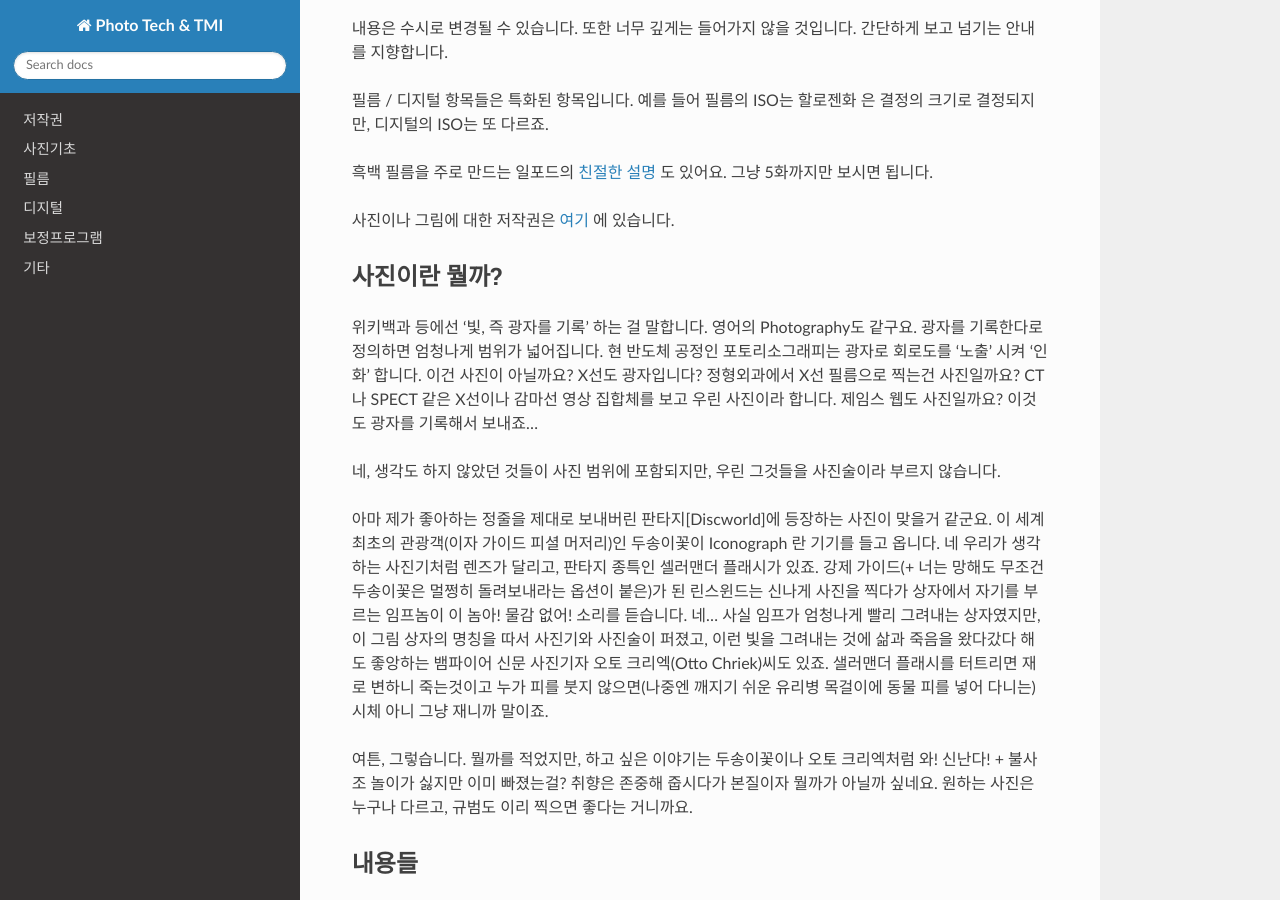
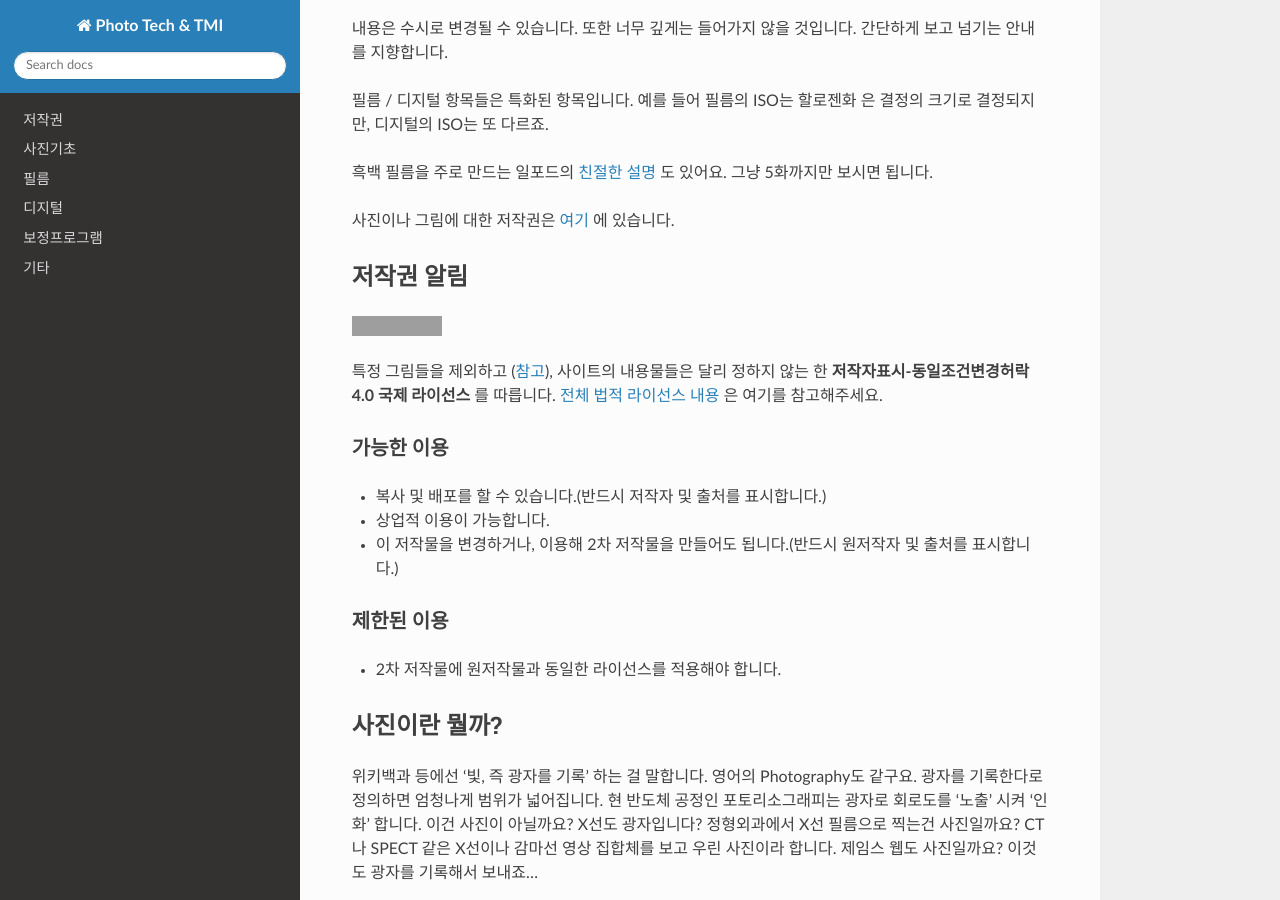
Before and after one commit to readingsnail/readthedocs-photo, a Sphinx documentation site: the page built from docs/source/index.rst, in a window 1280 px wide and 900 px high, scrolled down 271 px. Built offline with Sphinx 7.4.7 and the Read the Docs theme 3.1.0, drawn with Linux system fonts in a browser that asks for light colours; grey boxes are pictures that could not be loaded.

Commit message:
Some Change

```diff
--- a/docs/source/index.rst
+++ b/docs/source/index.rst
@@ -12,6 +12,25 @@
 흑백 필름을 주로 만드는 일포드의 `친절한 설명 <https://youtube.com/playlist?list=PLarwq93oldzTPKIn4-RMP6w9_khSkuD-I&si=jDno_2dNHvG-EST0>`_ 도 있어요. 그냥 5화까지만 보시면 됩니다.
 
 사진이나 그림에 대한 저작권은  `여기 <https://github.com/readingsnail/readthedocs-photo/blob/main/docs/source/images/copyright.txt>`_ 에 있습니다.
+
+저작권 알림
+-----------------------
+
+.. raw:: html
+
+    <a rel="license" href="http://creativecommons.org/licenses/by-sa/4.0/"><img alt="Creative Commons License" style="border-width:0" src="https://i.creativecommons.org/l/by-sa/4.0/88x31.png" /></a><br /></a>
+
+특정 그림들을 제외하고 (`참고 <https://github.com/readingsnail/readthedocs-photo/blob/main/docs/source/images/copyright.txt>`_), 사이트의 내용물들은 달리 정하지 않는 한 **저작자표시-동일조건변경허락 4.0 국제 라이선스** 를 따릅니다. `전체 법적 라이선스 내용 <https://creativecommons.org/licenses/by-sa/4.0/legalcode>`_ 은 여기를 참고해주세요.
+
+가능한 이용
+~~~~~~~~~~~~~~~
+* 복사 및 배포를 할 수 있습니다.(반드시 저작자 및 출처를 표시합니다.)
+* 상업적 이용이 가능합니다.
+* 이 저작물을 변경하거나, 이용해 2차 저작물을 만들어도 됩니다.(반드시 원저작자 및 출처를 표시합니다.)
+
+제한된 이용
+~~~~~~~~~~~~~~~~~~~~~~~~~
+* 2차 저작물에 원저작물과 동일한 라이선스를 적용해야 합니다.
 
 사진이란 뭘까?
 -----------
--- a/docs/source/저작권.rst
+++ b/docs/source/저작권.rst
@@ -1,10 +1,10 @@
 저작권
 ===================================
-일단, 이 내용은 정확한 **법적 검토** 를 거치지 않았으며, 이 내용을 가지고 법적인 예시를 갖는 건 매우 위험합니다. 법적으로 잘 알고 싶으시다면 변호사를 부르는것이 맞습니다. 일단 저작권은 친고죄로, 저작권자가 직접 저작권 침해를 신고해야 합니다.
+일단, 이 내용은 정확한 **법적 검토** 를 거치지 않았으며, 이 내용을 가지고 법적인 예시를 갖는것은 매우 위험합니다. 법적으로 잘 알고 싶으시다면 변호사를 부르는 것이 맞습니다. 저작권 침해 내용은 친고죄로, 저작권자가 직접 저작권 침해를 신고해야 합니다.
 
 저작권이란 무엇이에요?
 ------------------------
-보통은 창작물을 만든이(저작자)가 자기 저작물에 대해 가지는 배타적인 법적 권리입니다. 그리고 이를 보호하기 위한 위한 저작권 법이 있으며, 국제적으론 베른 조약이 있습니다. 여튼 저작물을 이걸 만든 사람을 가리켜 저작권자라고 하며, 저작재산권을 갖게 됩니다.
+보통은 창작물을 만든 이(저작자)가 자기 저작물에 대해 가지는 배타적인 법적 권리입니다. 그리고 이를 보호하기 위한 위한 저작권 법이 있으며, 국제적으론 베른 조약이 있습니다. 여튼 저작물을 이걸 만든 사람을 가리켜 저작권자라고 하며, 저작재산권을 갖게 됩니다.
 
 저작자
 -------
@@ -41,4 +41,4 @@ Creative Commons 같은 저작권들이 있습니다. `Wikicommons <https://comm
 
 `제가 찍은 사진 중 하나 <https://commons.wikimedia.org/wiki/File:Argus_C3_and_Extra_Viewfinder.jpg>`_ 입니다. 이 사진은 크리에이티브 커먼즈 저작자표시-동일조건변경허락 4.0 국제 라이선스로 풀려있습니다. 인터넷에 공개된 사진이지만, 제가 방법이 되면 이 사진을 판매할 수 있습니다. 여튼 이 사진을 사용하는 몇몇 권한 - 공유 및 이용(상업적 이용도 포함됩니다), 재 창작 - 을 주는 대신, 이 저작권에 의해 저작자 표시, 수정시 같은 저작권으로 묶이는 연대책임을 지니게 됩니다.
 
-Creative Commons라던가, GPDL, Crown Copyright(이건 개인이 쓰는 라이선스가 아닌 영국권 국가들의 정부 저작물에 사용하는 대체 라이선스 입니다), WTFPL(WTF Public License. 이건 PD에서 있었던 언급조차 안해도 되는 그런 극단적인 라이선스로, GPL과 호환됩니다.)등등 대체 저작권은 많으니 이런 것으로 작품들을 공유하고 싶으시다면 한번 고려해 보시는 것도 좋아 보입니다.
+Creative Commons라던가, GPDL, WTFPL(WTF Public License. 이건 PD에서 있었던 언급조차 안해도 되는 그런 극단적인 라이선스로, GPL과 호환됩니다.)등등 개인이 사용할 수 있는 대체 저작권은 많으니 이런 것으로 작품들을 공유하고 싶으시다면 한번 고려해 보시는 것도 좋아 보입니다.
--- a/docs/source/필름.rst
+++ b/docs/source/필름.rst
@@ -109,6 +109,6 @@ CT와 같은 고 X선 장비들도 등장해서 필름 쪽에선 해법을 찾
 
 컬러 C-41 자체 현상하고 폐액 하수구에 부어도 되죠?
 ---------------------------------------------------
-부으시면 제가 구청에 신고 넣어드리면 되겠죠? 산업폐기물 무단 방류로 죄질이 매우 심합니다. 특히 C-41에 사용되는 CD-4(Color Developer agent 4)가 독성물질이라, 인화하는 사진관의 폐액은 모두 산업폐기물로 분류됩니다. 일단 기본적으로 구청에 들러서 물어봐야 합니다.
+부으시면 제가 신고 넣어드리면 되겠죠? 산업폐기물 불법방류로 죄질이 매우 심합니다. 흑백이나 기타 등은 몰라도, C-41에 사용되는 CD-4(Color Developer agent 4)가 그 자체로 독극물이라, 인화하는 사진관의 폐액은 모두 산업폐기물로 분류됩니다. 버리는 것도 불법적인 것이니 죄질이 더 나빠지는 것이 되죠. 그러니 일단 기본적으로 구청에 들러서 물어봐야 합니다.
 
-구청에다가 버려달라고 하면 버려주기도 하고, 인화하는 곳에 좀 버려달라고 하면 버려주기도 합니다.
+보통 구청에다가 버려달라고 하면 버려주기도 하고, 인화하는 곳에 좀 버려달라고 부탁하면 같이 버려주기도 합니다.
```
Also changed, not shown: docs/source/기타.rst (+23 -0 lines).
